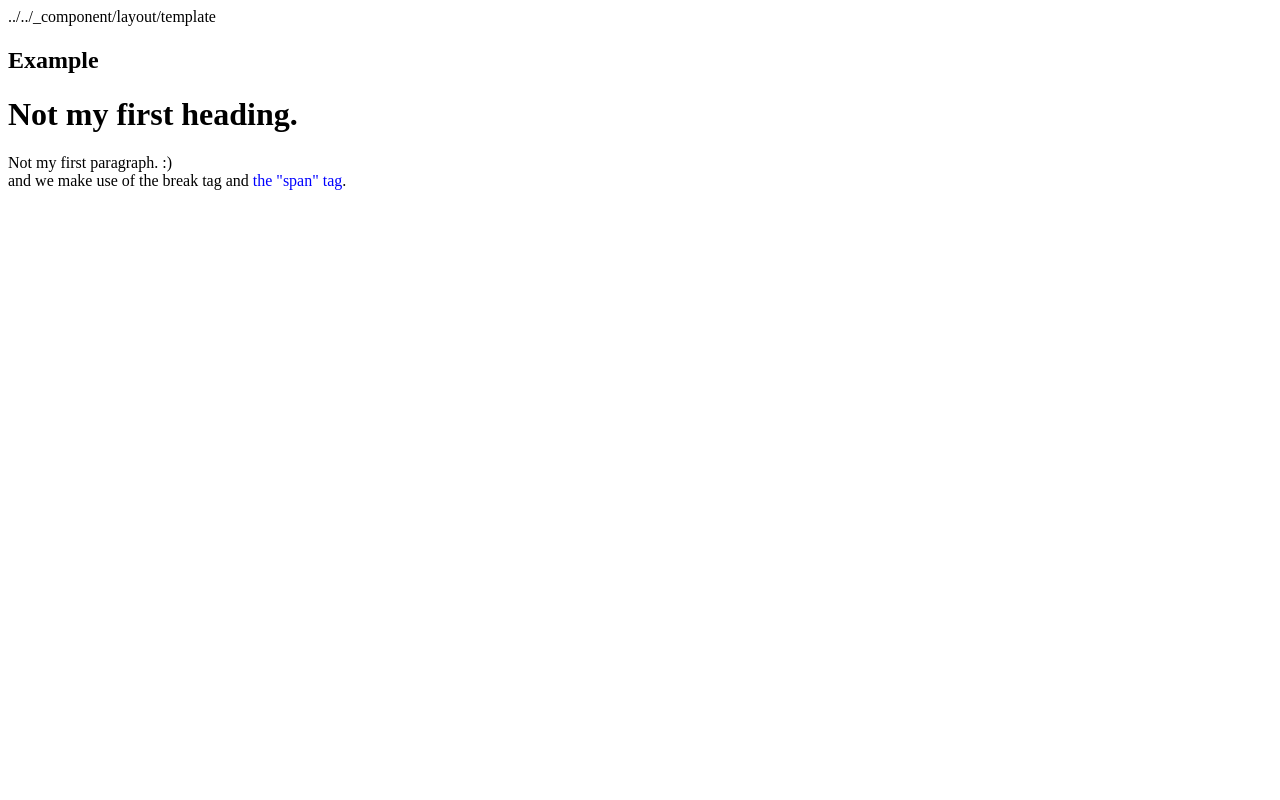
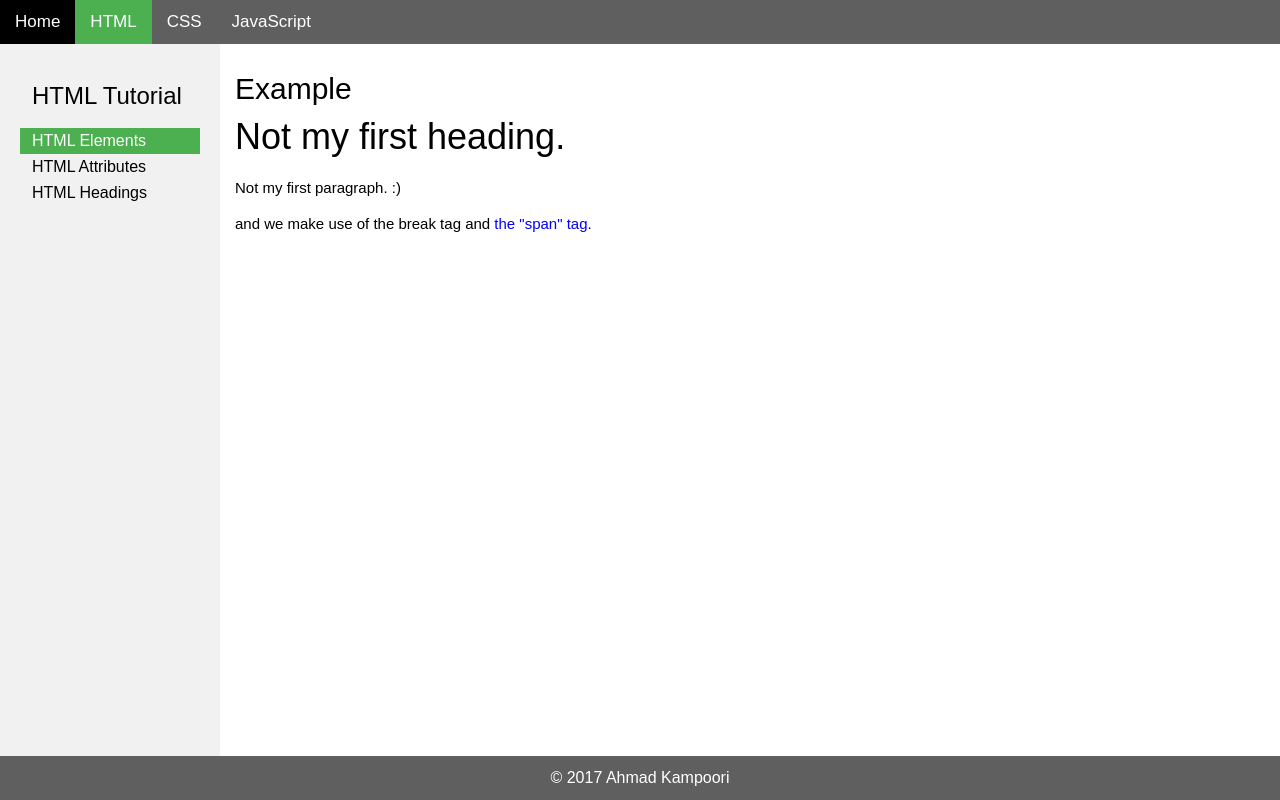
Before and after one commit to akampoori/w3schools-replica, a plain HTML site: page html/elements/index.html in a window 1280 px wide. Drawn offline with Linux system fonts and the light colour scheme.

Commit message:
Update 2017-08-19T22:06:42.661Z

```diff
--- a/html/elements/index.html
+++ b/html/elements/index.html
@@ -1 +1 @@
-<xtends>../../_component/layout/template</xtends><h1></h1><p></p><h2>Example</h2><h1>Not my first heading.</h1><p>Not my first paragraph. :)<br/>and we make use of the break tag and <span style="color:blue;">the "span" tag</span>.</p>
+<!DOCTYPE html><html><head><title>Learn to code HTML Elements for beginners</title><meta name="description" content="An HTML element usually consists of a start tag and end tag, with the content inserted in between"><link rel="stylesheet" href="https://akampoori.github.io/w3schools-replica/style.css"></head><body><header><a href="https://akampoori.github.io/w3schools-replica/">Home</a><a class="current" href="https://akampoori.github.io/w3schools-replica/html">HTML</a><a href="https://akampoori.github.io/w3schools-replica/css">CSS</a><a href="https://akampoori.github.io/w3schools-replica/javascript">JavaScript</a></header><article><h1></h1><p></p><h2>Example</h2><h1>Not my first heading.</h1><p>Not my first paragraph. :)<br>and we make use of the break tag and <span style="color:blue;">the "span" tag</span>.</p></article><nav><h3>HTML Tutorial</h3><a class="current" href="https://akampoori.github.io/w3schools-replica/html/elements">HTML Elements</a><a href="https://akampoori.github.io/w3schools-replica/html/attributes">HTML Attributes</a><a href="https://akampoori.github.io/w3schools-replica/html/headings">HTML Headings</a></nav><footer>&copy; 2017 Ahmad Kampoori</footer></body></html>
```
